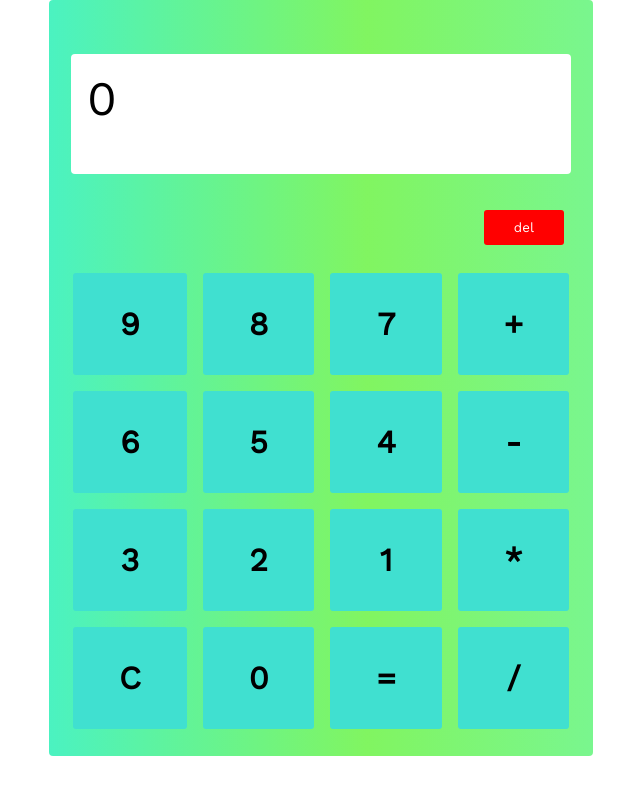
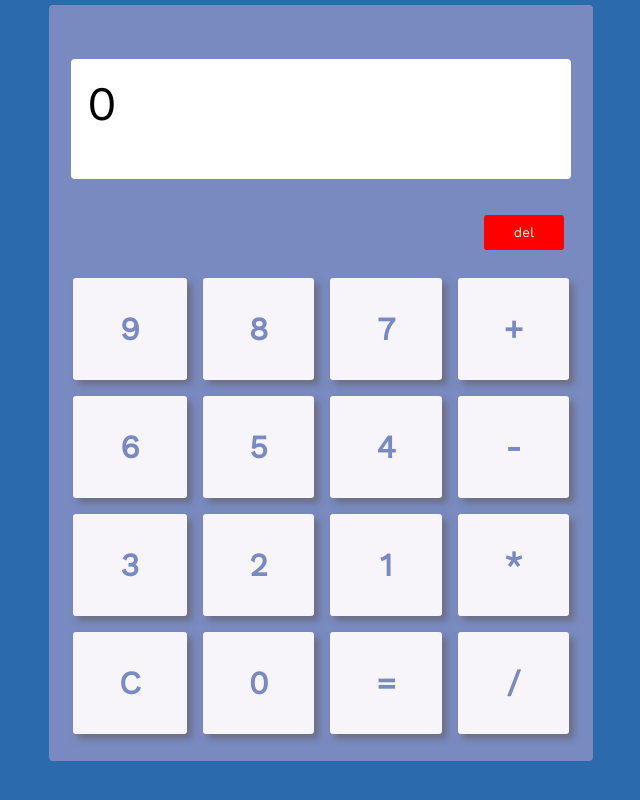
Before and after one commit to prem913/simplecalculator, a plain HTML site: page index.html in a window 1280 px wide. Shown: the whole page, without its empty margins (319-959 px from the left). Drawn offline with nearby package versions, Linux system fonts and the light colour scheme.

Commit message:
colors changed

```diff
--- a/index.css
+++ b/index.css
@@ -1,4 +1,12 @@
 @import url('https://fonts.googleapis.com/css2?family=Work+Sans&display=swap');
+:root{
+    --bg: #2a6aad;
+    --calculator: #798ac1;
+    --bg-grad:linear-gradient(90deg, hsla(55, 90%, 67%, 1) 0%, hsla(173, 87%, 59%, 1) 50%, hsla(107, 88%, 67%, 1) 75%, hsla(149, 89%, 71%, 1) 100%);
+    --font-color: var(--calculator);
+    --btn: #f7f5f9;
+    --btn-hover: #b7b1a9;
+}
 * {
     padding: 0px;
     margin: 0px;
@@ -8,6 +16,7 @@
 }
 body {
     font-size: 14px;
+    background-color: var(--bg);
 }
 
 @keyframes bac {
@@ -21,10 +30,9 @@ body {
 .calculator {
     min-width: 300px;
     max-width: 500px;
-    margin: auto auto;
+    margin: 5px auto;
     border-radius: 4px;
-    background: hsla(55, 90%, 67%, 1);
-    background: linear-gradient(90deg, hsla(55, 90%, 67%, 1) 0%, hsla(173, 87%, 59%, 1) 50%, hsla(107, 88%, 67%, 1) 75%, hsla(149, 89%, 71%, 1) 100%);
+    background: var(--calculator);
     background-size: 300% 300%;
     overflow: hidden;
     padding: 1.6em;
@@ -68,16 +76,22 @@ body {
 }
 
 .btn {
+    color: var(--font-color);
     font-size: 2rem;
     font-weight: 700;
     padding: 2rem;
     border-radius: 3px;
-    background-color: turquoise;
+    background-color: var(--btn);
     border: none;
+    box-shadow: 5px 5px 6px rgba(99, 95, 95, 0.603);
 }
 
 .btn:hover {
-    background-color: aquamarine;
+    color: var(--bg);
+    background-color: var(--btn-hover);
+    box-shadow: none;
+    padding: 1.8rem;
+
 }
 
 .err {
@@ -94,4 +108,7 @@ body {
     body{
         font-size: 10px;
     }
+    .hide{
+        display: block;
+    }
 }
```
Also changed, not shown: index.html (+0 -1 lines).
